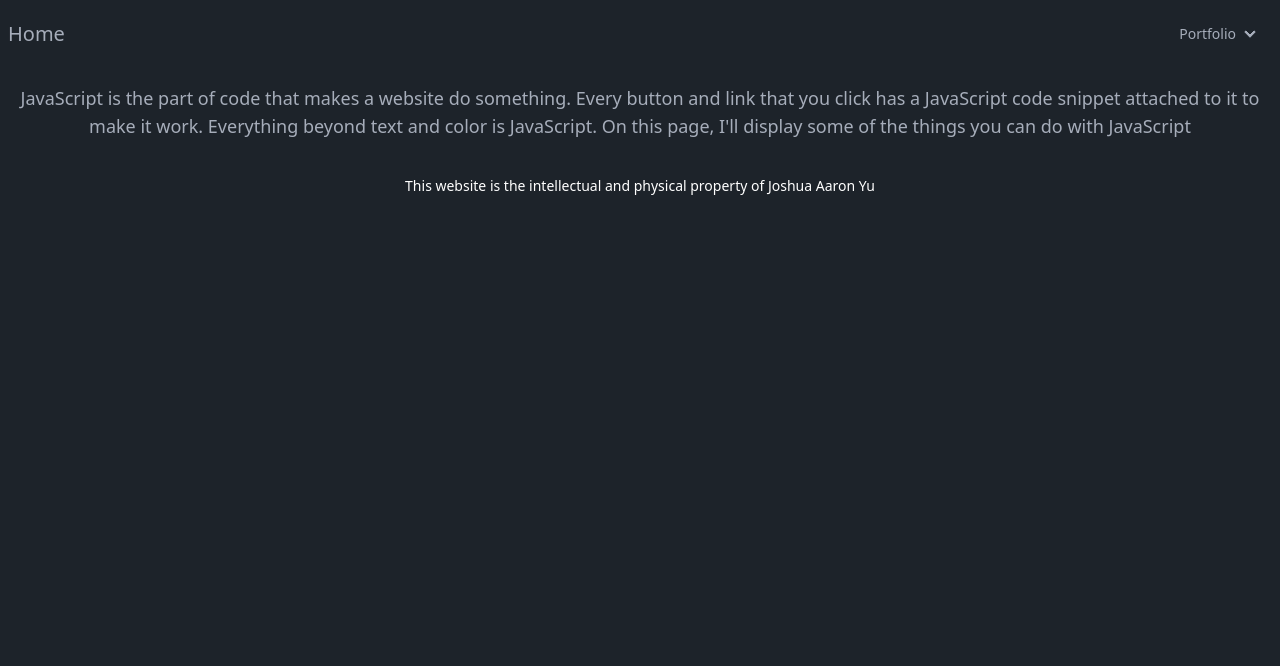
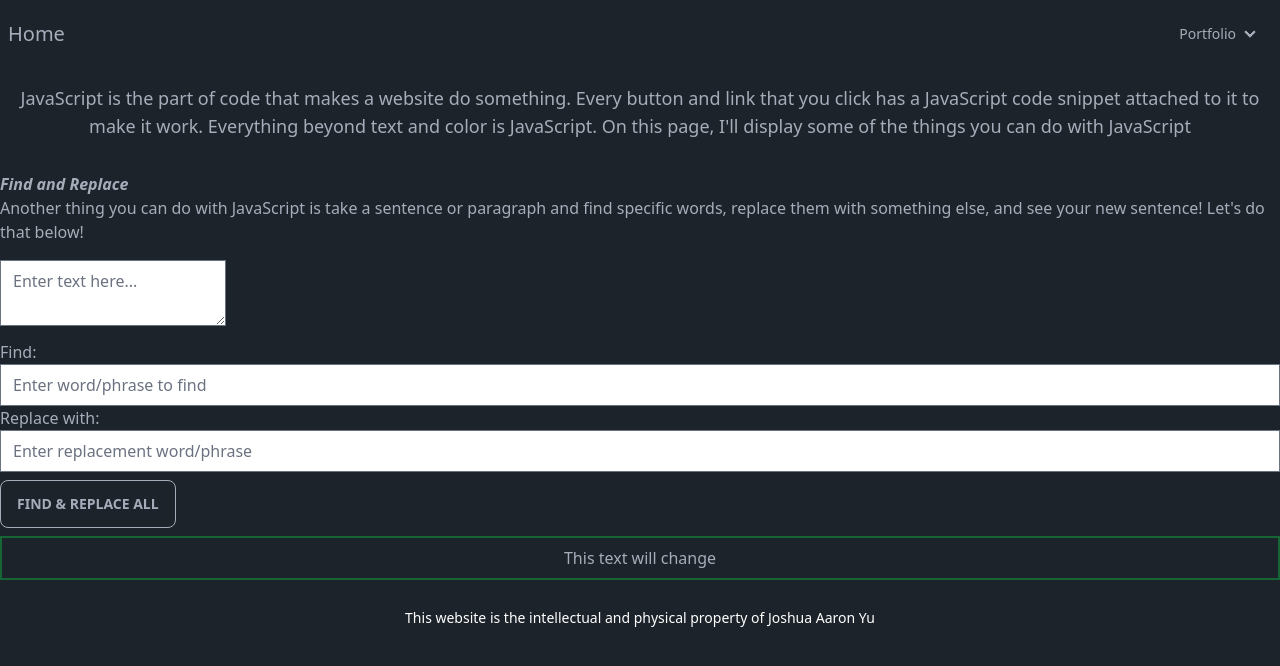
Before and after one commit to JoshuaYu2023/personal-website, a Next.js app in the folder frontend/: page /js-events in a window 1280 px wide. Shown: the top 666 px of the page. Built offline with nearby package versions, Linux system fonts and the light colour scheme; what tailwindcss-animated would draw is missing.

Commit message:
make a working find and replace

```diff
--- a/frontend/src/app/js-events/components/FindReplace.tsx
+++ b/frontend/src/app/js-events/components/FindReplace.tsx
@@ -1,13 +1,63 @@
-export function FindAndReplace() {
+import React, { useState } from "react"
+
+export function Content() {
     return(
         <section>
-            <div className={'container mx-auto my-4 md:flex gap-12 max-md:space-y-12'}>
-                <h1>Find and Replace</h1>
+            <div className={'container mx-auto my-4'}>
+                <h1 className={'font-bold italic'}>Find and Replace</h1>
                 <p>Another thing you can do with JavaScript is take a sentence or paragraph and find specific words, replace them with something else, and see your new sentence! Let's do that below!</p>
             </div>
             <div>
-
+                <FindAndReplace/>
             </div>
         </section>
     )
 }
+
+export function FindAndReplace () {
+    const [text, setText] = useState(
+        "This text will change"
+    )
+    const [findTerm, setFindTerm] = useState("")
+    const [replaceTerm, setReplaceTerm] = useState("")
+    const handleFindAndReplace = () => {
+        setText(text.replaceAll(findTerm, replaceTerm))
+    }
+    const handleTextChange = (event: any) => {
+        setText(event.target.value)
+    }
+    const handleFindTermChange = (event: any) => {
+        setFindTerm(event.target.value)
+    }
+    const handleReplaceTermChange = (event: any) => {
+        setReplaceTerm(event.target.value)
+    }
+    return (
+        <div className={"container mx-auto"}>
+            <textarea
+                onChange={handleTextChange}
+                placeholder={"Enter text here..."}
+            />
+            <div className={"container mx-auto grid my-2"}>
+                <label htmlFor={"find-term"}>Find:</label>
+                <input
+                    type={"text"}
+                    id={"find-term"}
+                    value={findTerm}
+                    onChange={handleFindTermChange}
+                    placeholder={"Enter word/phrase to find"}
+                />
+                <label htmlFor={"replace-term"}>Replace with:</label>
+                <input
+                    type={"text"}
+                    id={"replace-term"}
+                    value={replaceTerm}
+                    onChange={handleReplaceTermChange}
+                    placeholder={"Enter replacement word/phrase"}
+                />
+            </div>
+            <button className={'btn btn-outline'} onClick={handleFindAndReplace}>Find & Replace All</button>
+            <p className={"container text-center my-2 p-2 border-2 border-green-800"}>{text}</p>
+        </div>
+    )
+}
--- a/frontend/src/app/js-events/page.tsx
+++ b/frontend/src/app/js-events/page.tsx
@@ -1,16 +1,19 @@
 'use client'
 
 import {Navbar} from "@/app/components/Navbar"
-import {Header} from "@/app/components/Header";
-import {Footer} from "@/app/components/Footer";
+import {Header} from "@/app/components/Header"
+import {Footer} from "@/app/components/Footer"
+import {Content} from "@/app/js-events/components/FindReplace";
+
 
 
 export default function JavaScriptEvents() {
     return (
         <>
             <Navbar/>
-            <Header text={'JavaScript is the part of code that makes a website do something. Every button and link that you click has a JavaScript code snippet attached to it to make it work. Everything beyond text and color is JavaScript. On this page, I\'ll display some of the things you can do with JavaScript'}/>
-
+            <Header
+                text={'JavaScript is the part of code that makes a website do something. Every button and link that you click has a JavaScript code snippet attached to it to make it work. Everything beyond text and color is JavaScript. On this page, I\'ll display some of the things you can do with JavaScript'}/>
+            <Content/>
             <Footer/>
         </>
     )
```
